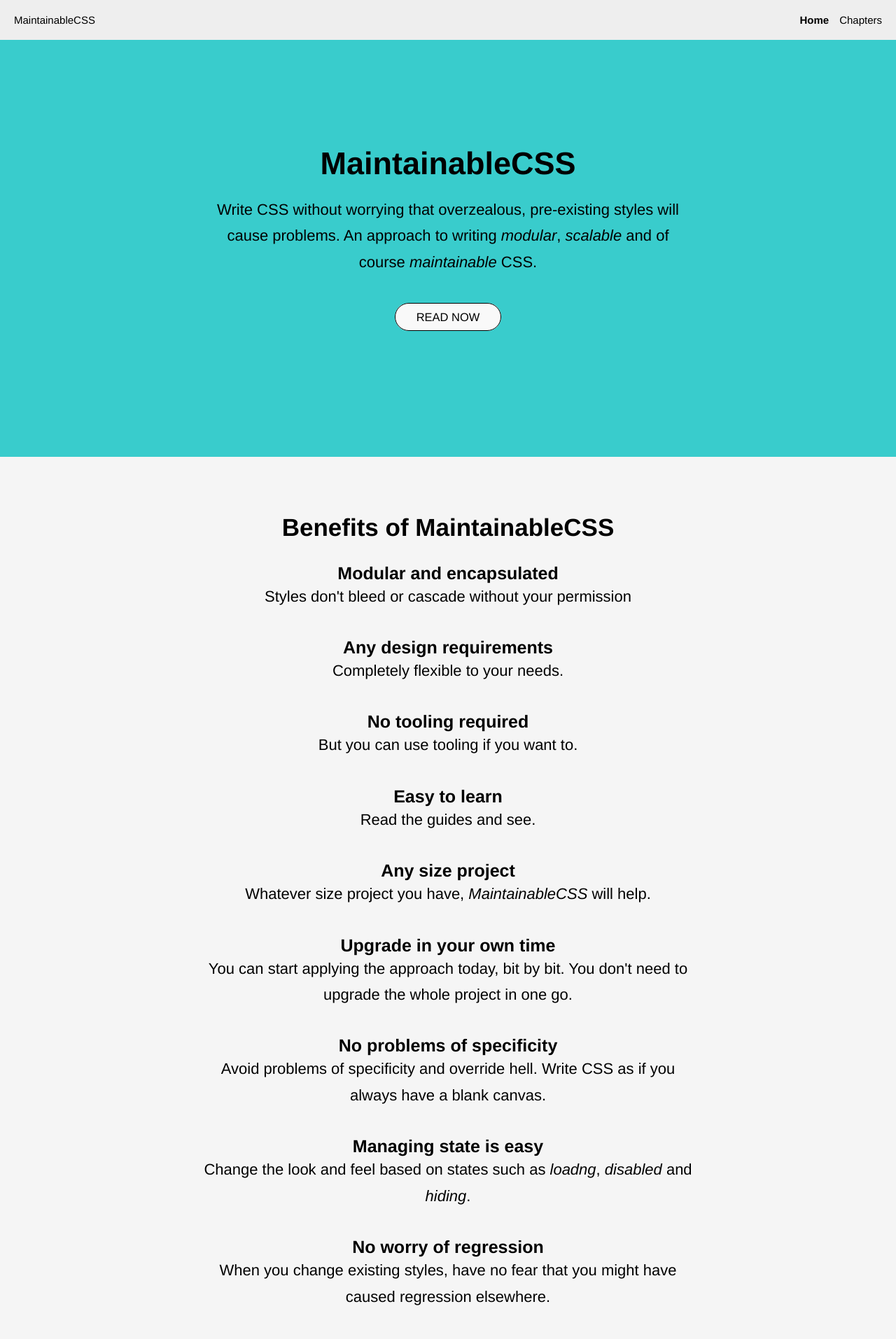
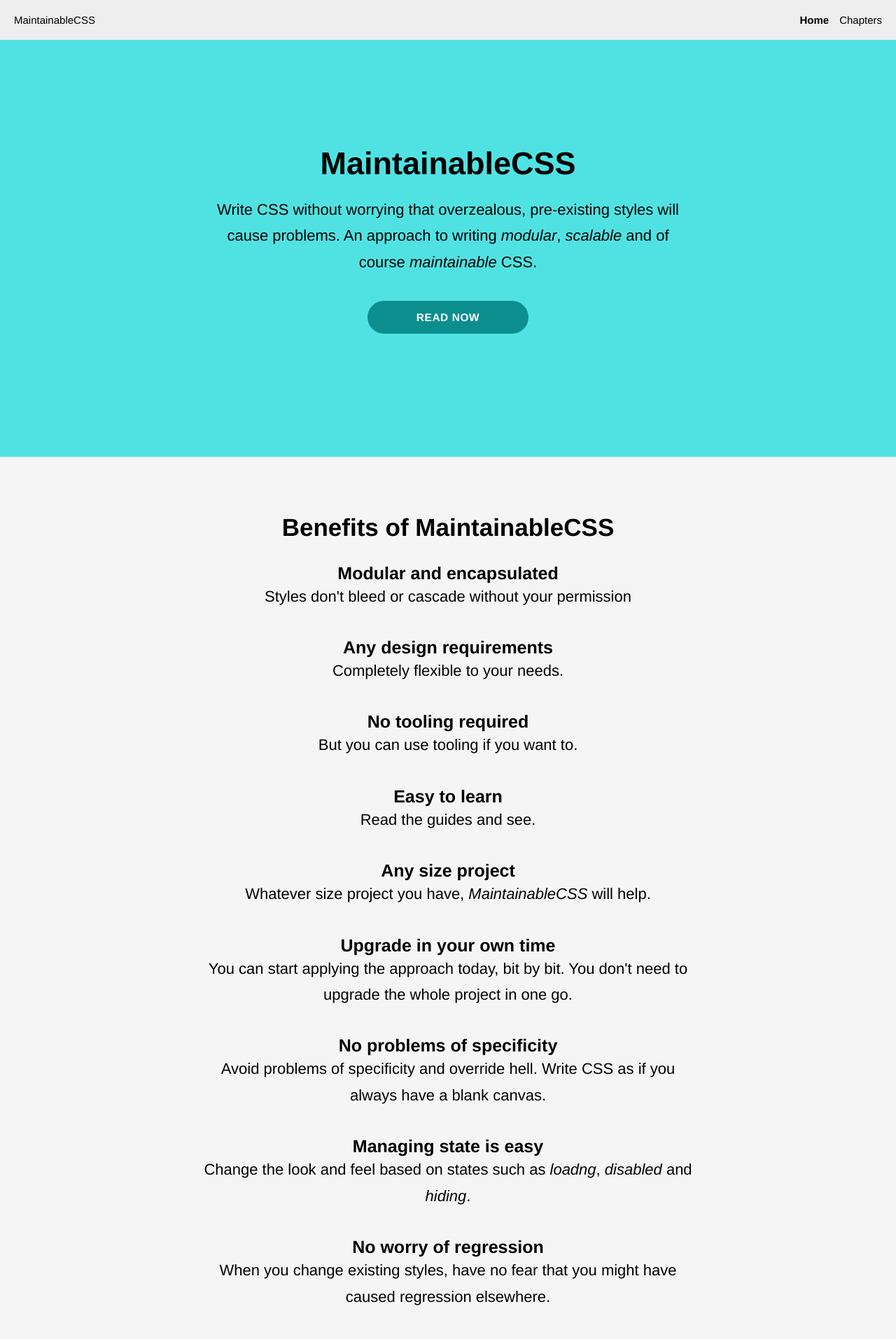
Before and after one commit to adamsilver/maintainablecss.com-jekyll, a Jekyll site: the page built from index.md, in a window 1280 px wide. Shown: the top 1914 px of the page at 70% size. Built offline with Jekyll 4.4.1, drawn with Linux system fonts in a browser that asks for light colours.

Commit message:
Updated button

```diff
--- a/assets/css/main.css
+++ b/assets/css/main.css
@@ -271,7 +271,7 @@ a.navigation-isActive {
 	padding-right: 20px;
 	padding-top: 50px;
 	padding-bottom: 50px;
-	background-color: #39CCCC;
+	background-color: #50E2E2;
 }
 
 @media(min-width: 600px) {
@@ -314,18 +314,21 @@ a.navigation-isActive {
 	}
 }
 
-.hero-button {
+.hero-button:link,
+.hero-button:visited {
 	border-radius: 30px;
-	border: 1px solid #000;
 	text-transform: uppercase;
 	text-decoration: none;
-	padding: 10px 30px;
-	font-size: 0.75em;
-	background-color: #f9f9f9;
+	padding: 15px 70px;
+	font-size: 0.7em;
+	background-color: #0D8E8E;
+	color: #ffffff;
+	font-weight: bold;
+	letter-spacing: 0.04em;
 }
 
 .hero-button:hover {
-	background-color: #eee;
+	background-color: #086565;
 }
 
 /**********************************************************
```
